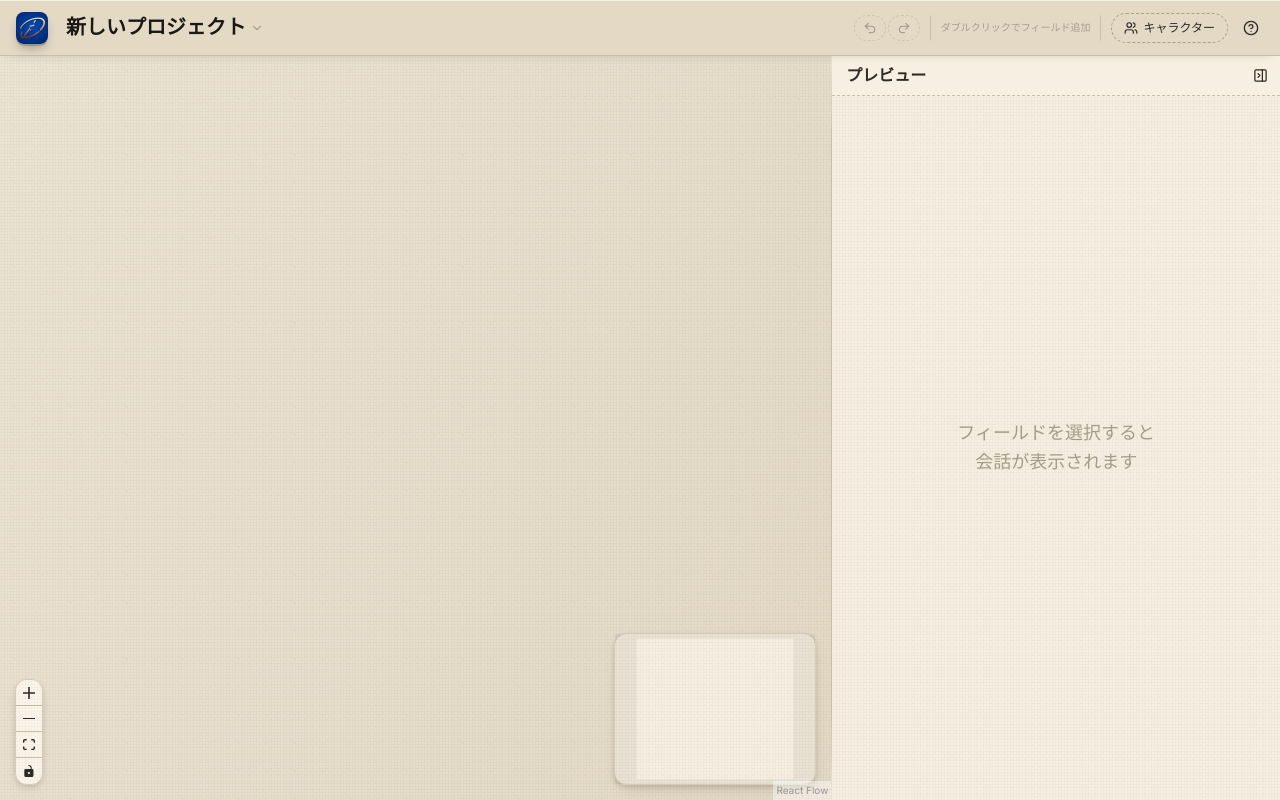
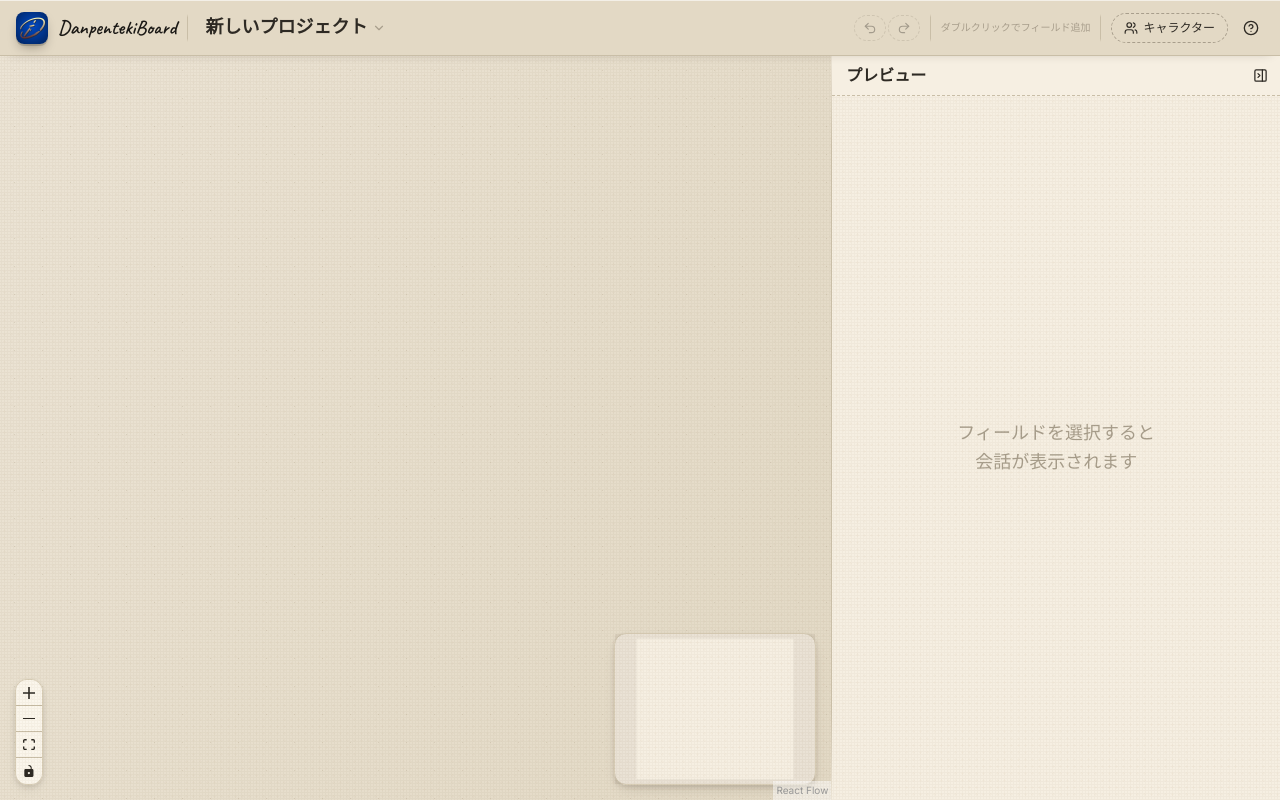
Before and after one commit to bluemistel/Danpenteki, a Next.js app: page / in a window 1280 px wide. Built offline with nearby package versions, Linux system fonts and the light colour scheme.

Commit message:
アプリ名が消えたのでタイトルを増やした

```diff
--- a/src/app/page.tsx
+++ b/src/app/page.tsx
@@ -78,6 +78,12 @@ export default function Home() {
           style={{ borderRadius: 8, boxShadow: '0 2px 0 rgba(0,0,0,0.15), 0 6px 12px -4px rgba(20,15,5,0.40)', flexShrink: 0 }}
         />
 
+        <span className="hand" style={{ fontSize: 20, fontWeight: 600, color: 'var(--ink)', flexShrink: 0 }}>
+          DanpentekiBoard
+        </span>
+
+        <div className="v-divider" style={{ height: 28, flexShrink: 0 }} />
+
         {/* Project name — clickable */}
         <button
           onClick={() => setShowProjectManager(true)}
@@ -91,7 +97,7 @@ export default function Home() {
           onMouseLeave={e => (e.currentTarget.style.background = 'transparent')}
         >
           <span className="hand" style={{
-            fontSize: 20, fontWeight: 600, color: 'var(--ink)',
+            fontSize: 18, fontWeight: 600, color: 'var(--ink-soft)',
             maxWidth: 220, overflow: 'hidden', textOverflow: 'ellipsis', whiteSpace: 'nowrap',
           }}>
             {workspace.name}
```
